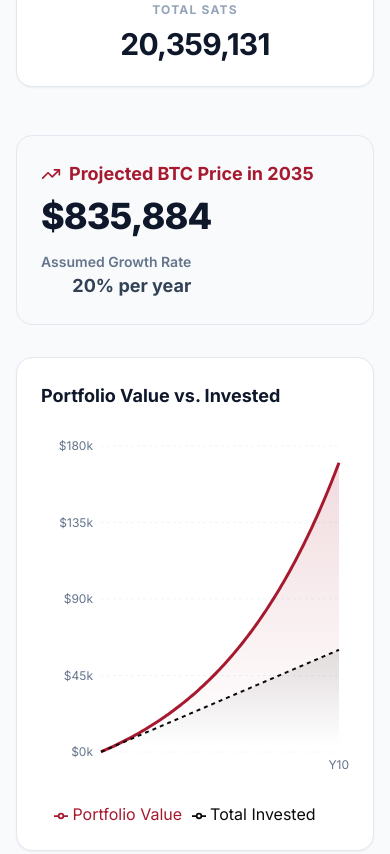
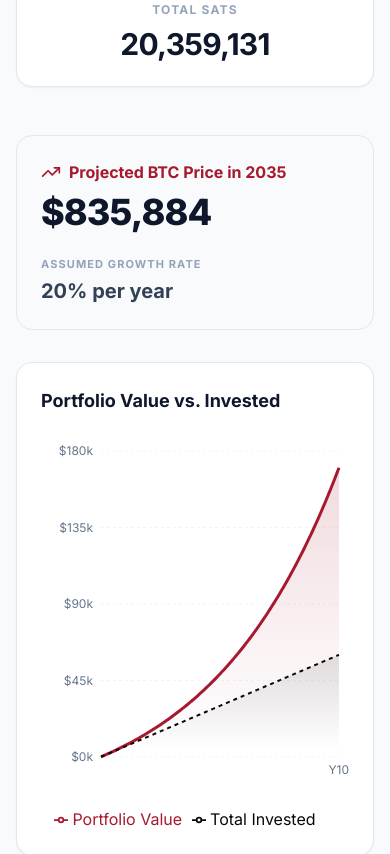
Before and after one commit to Amaanharris/Cloud-Run-Site, a React (Vite) app: page / in a window 390 px wide. Shown: the part 2040-2894 px from the top of the page. Built offline with nearby package versions, Linux system fonts and the light colour scheme; no server answers.

Commit message:
Adjust Visualizations

```diff
--- a/components/Visualizations.tsx
+++ b/components/Visualizations.tsx
@@ -22,21 +22,21 @@
   // --- Components for Main View ---
 
   const renderProjectedPrice = () => (
-    <div className="bg-slate-50 border border-slate-200 rounded-2xl p-6 mb-8 flex flex-col md:flex-row items-start md:items-center justify-between gap-4">
+    <div className="bg-slate-50 border border-slate-200 rounded-2xl p-6 mb-8 flex flex-col md:flex-row items-start md:items-center justify-between gap-6 sm:gap-4">
       <div>
         <div className="flex items-center gap-2 mb-2">
           <TrendingUp className="w-5 h-5 text-beaver-red" />
-          <h3 className="text-lg font-bold text-beaver-red">Projected BTC Price in {projectedYear}</h3>
+          <h3 className="text-base sm:text-lg font-bold text-beaver-red">Projected BTC Price in {projectedYear}</h3>
         </div>
         <div className="text-4xl md:text-5xl font-extrabold text-slate-900 tracking-tight">
           {formatCurrency(results.finalBtcPrice)}
         </div>
       </div>
-      <div className="text-right md:text-left">
-         <p className="text-sm font-semibold text-slate-500">
+      <div className="text-left">
+         <p className="text-[11px] sm:text-sm font-bold text-slate-400 uppercase tracking-widest mb-1">
            Assumed Growth Rate
          </p>
-         <p className="text-lg font-bold text-slate-700">
+         <p className="text-xl sm:text-xl font-bold text-slate-700">
            {inputs.growthRate}% per year
          </p>
       </div>
@@ -239,7 +239,7 @@
     <div className="w-full mt-16 relative">
 
       {/*
-        HIDDEN SHARING GRAPHIC (1080x1080) - Optimized for 1:1 balance
+        HIDDEN SHARING GRAPHIC (1080x1080) - Optimized for Minimal High-End Style
       */}
       <div
         style={{ position: 'absolute', top: 0, left: '-2000px', width: '1080px', pointerEvents: 'none' }}
@@ -255,7 +255,7 @@
             <span className="text-2xl font-black text-slate-900 tracking-tighter">BitcoinDCA.ca</span>
           </div>
 
-          {/* Main Content Area - Growing to fill space */}
+          {/* Main Content Area */}
           <div className="flex flex-col items-center justify-center flex-grow w-full space-y-24">
 
             <div className="flex flex-col items-center text-center">
@@ -267,26 +267,28 @@
               </h2>
             </div>
 
+            {/* HIGHLIGHT: Estimated Value (Matches Bottom Metric Style) */}
             <div className="flex flex-col items-center text-center">
-              <span className="text-xl font-black text-slate-900 uppercase tracking-[0.4em] mb-4">Total Sats</span>
-              <div className="text-[140px] font-black text-beaver-red leading-none tracking-tighter">
-                {formatSats(results.totalSats)}
+              <span className="text-xl font-black text-slate-300 uppercase tracking-[0.2em] mb-4">Estimated Value</span>
+              <div className="text-7xl font-black text-slate-900 tracking-tight">
+                {formatCurrency(results.finalValue)}
               </div>
             </div>
 
+            {/* DIVIDER & SECONDARY METRICS: Total Invested & Total Sats */}
             <div className="flex w-full max-w-5xl justify-around border-t border-slate-50 pt-16">
                 <div className="flex flex-col items-center text-center">
                    <span className="text-xl font-black text-slate-300 uppercase tracking-[0.2em] mb-4">Total Invested</span>
                    <div className="text-7xl font-black text-slate-900 tracking-tight">${results.totalInvested.toLocaleString()}</div>
                 </div>
                 <div className="flex flex-col items-center text-center">
-                   <span className="text-xl font-black text-slate-300 uppercase tracking-[0.2em] mb-4">Future Value</span>
-                   <div className="text-7xl font-black text-slate-900 tracking-tight">${Math.round(results.finalValue).toLocaleString()}</div>
+                   <span className="text-xl font-black text-slate-300 uppercase tracking-[0.2em] mb-4">Total Sats</span>
+                   <div className="text-7xl font-black text-slate-900 tracking-tight">{formatSats(results.totalSats)}</div>
                 </div>
             </div>
           </div>
 
-          {/* Footer branding area - Anchor to bottom with defined space */}
+          {/* Footer branding area */}
           <div className="flex flex-col items-center text-center pb-8 mt-16">
              <p className="text-2xl text-slate-400 font-bold mb-4">Start stacking sats today.</p>
              <p className="text-7xl font-black text-beaver-red tracking-tight">beaverbitcoin.com</p>
@@ -328,12 +330,12 @@
          </button>
       </div>
 
-      {/* MODAL OVERLAY - Optimized for Mobile Screen Fit with buttons */}
+      {/* MODAL OVERLAY - Optimized for Mobile Viewport */}
       {showModal && previewUrl && (
         <div className="fixed inset-0 z-[100] flex items-center justify-center p-2 sm:p-4 bg-slate-900/90 backdrop-blur-md animate-fade-in">
           <div className="bg-white rounded-[24px] lg:rounded-[32px] max-w-4xl w-full flex flex-col lg:flex-row overflow-hidden shadow-2xl animate-scale-in max-h-[96vh]">
 
-            {/* Preview Display */}
+            {/* Left/Top: Preview Area */}
             <div className="flex-1 bg-slate-50 p-4 sm:p-6 lg:p-8 flex items-center justify-center overflow-hidden min-h-0">
                <div className="max-w-[260px] sm:max-w-[340px] lg:max-w-none w-full flex justify-center">
                   <img
@@ -344,7 +346,7 @@
                </div>
             </div>
 
-            {/* Modal Controls */}
+            {/* Right/Bottom: Controls Area */}
             <div className="w-full lg:w-[350px] bg-white p-4 sm:p-6 lg:p-10 flex flex-col justify-center border-t lg:border-t-0 lg:border-l border-slate-100 shrink-0 overflow-y-auto">
                <div className="mb-3 sm:mb-6 text-center lg:text-left">
                  <h3 className="text-xl sm:text-2xl lg:text-3xl font-black text-slate-900 mb-0.5 sm:mb-2 tracking-tight">Ready to Share</h3>
```
